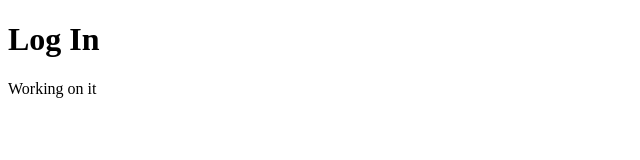
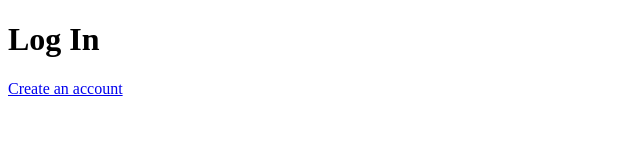
Before and after one commit to kressel33/kressel33.github.io, a plain HTML site: page login.html in a window 1280 px wide. Shown: the whole page, without its empty margins (0-640 px from the left). Drawn offline with Linux system fonts and the light colour scheme.

Commit message:
Update login.html

```diff
--- a/login.html
+++ b/login.html
@@ -3,7 +3,7 @@
 <body>
 
 <h1>Log In</h1>
-  <p>Working on it</p>
+<a href="https://www.stnewmanmedia.com/signup">Create an account</a>
 
 </body>
 </html>
```
